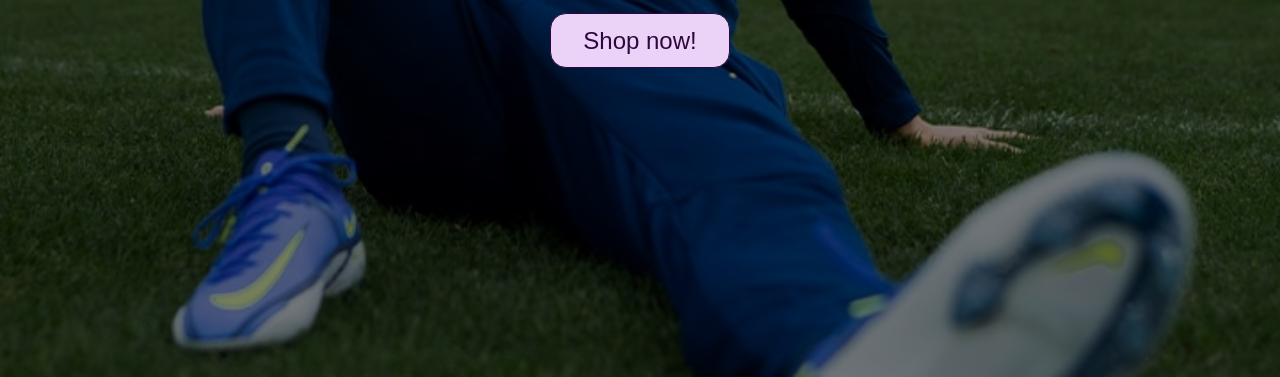
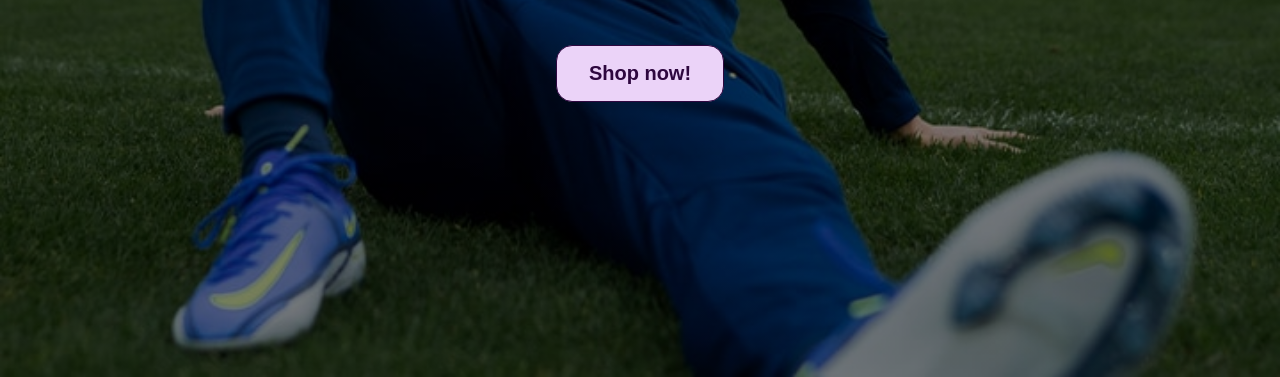
Before and after one commit to wa1ead/Bootstrap_Project2, a plain HTML site: page index.html in a window 1280 px wide. Shown: the part 429-806 px from the top of the page. Drawn offline with nearby package versions, Linux system fonts and the light colour scheme.

Commit message:
finishing hero section

```diff
--- a/index.html
+++ b/index.html
@@ -24,7 +24,7 @@
         <div class="hero-text">
           <h1>THE BEST OF THE BEST!</h1>
           <p>Let's move to the BEAST Mode</p>
-          <button><a href="#products">Shop now!</a></button>
+          <a href="#products"></a><button>Shop now!</button></a>
         </div>
       </section>
     </main>
--- a/styles.css
+++ b/styles.css
@@ -89,26 +89,19 @@ header {
 
 .hero-text button {
   background-color: var(--contrast);
-  padding: 0.8rem 2rem;
+  color: var(--primary);
+  font-size: 1.25rem;
+  font-weight: 600;
+  margin-top: 2rem;
+  padding: 1rem 2rem;
   border: 1px solid var(--primary);
   border-radius: 1rem;
   cursor: pointer;
+  transition: background-color 0.2s ease
 }
 
 .hero-text button:hover {
   background-color: #2E073F;
+  color: var(--contrast);
   border: 1px solid var(--contrast);
-  color: var(var(--contrast))
 }
-
-
-button a {
-  text-decoration: none;
-  color: var(--primary);
-  font-weight: 400;
-  font-size: 1.5rem
-}
-
-button a:hover {
-  color: var(--contrast)
-}
```
